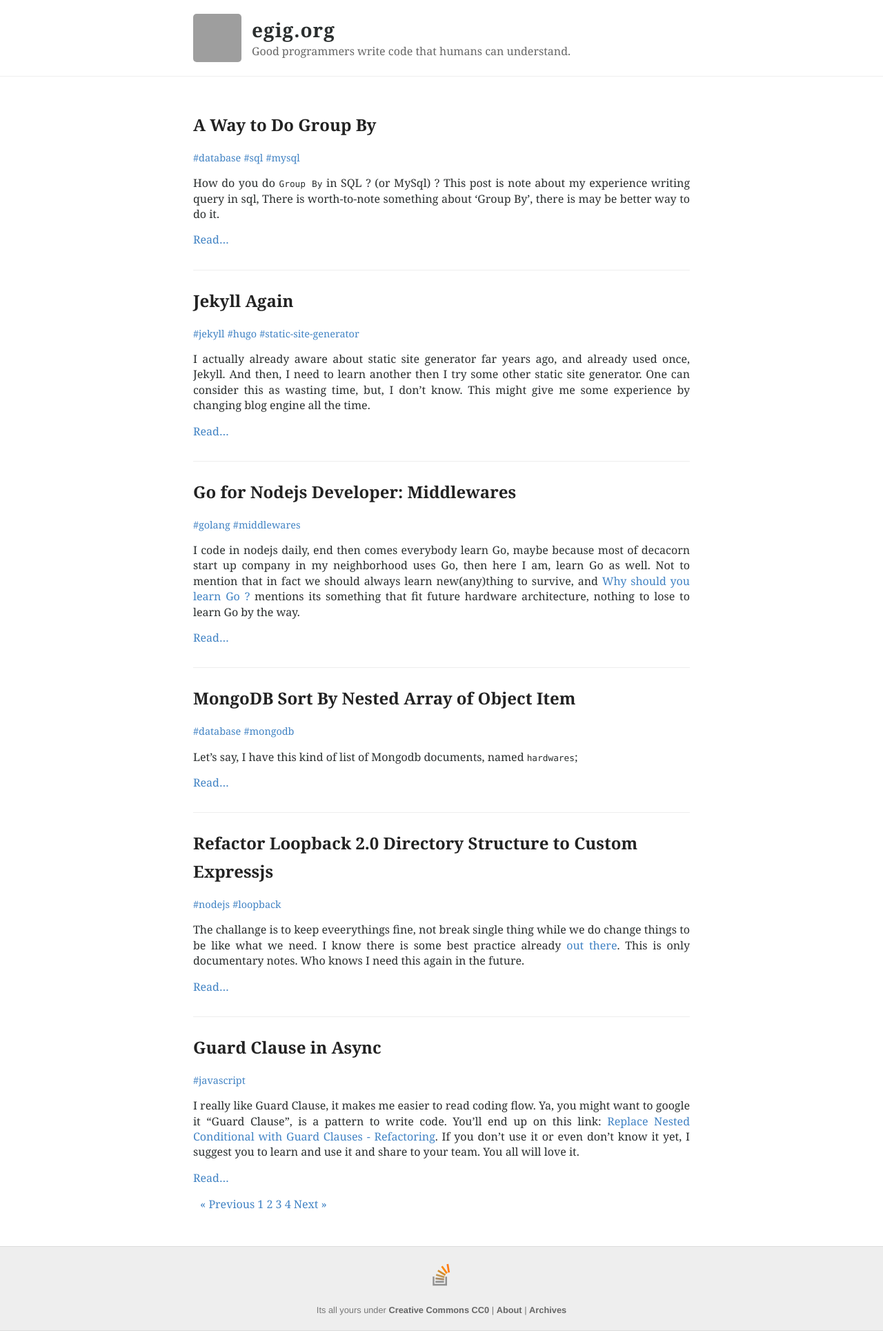
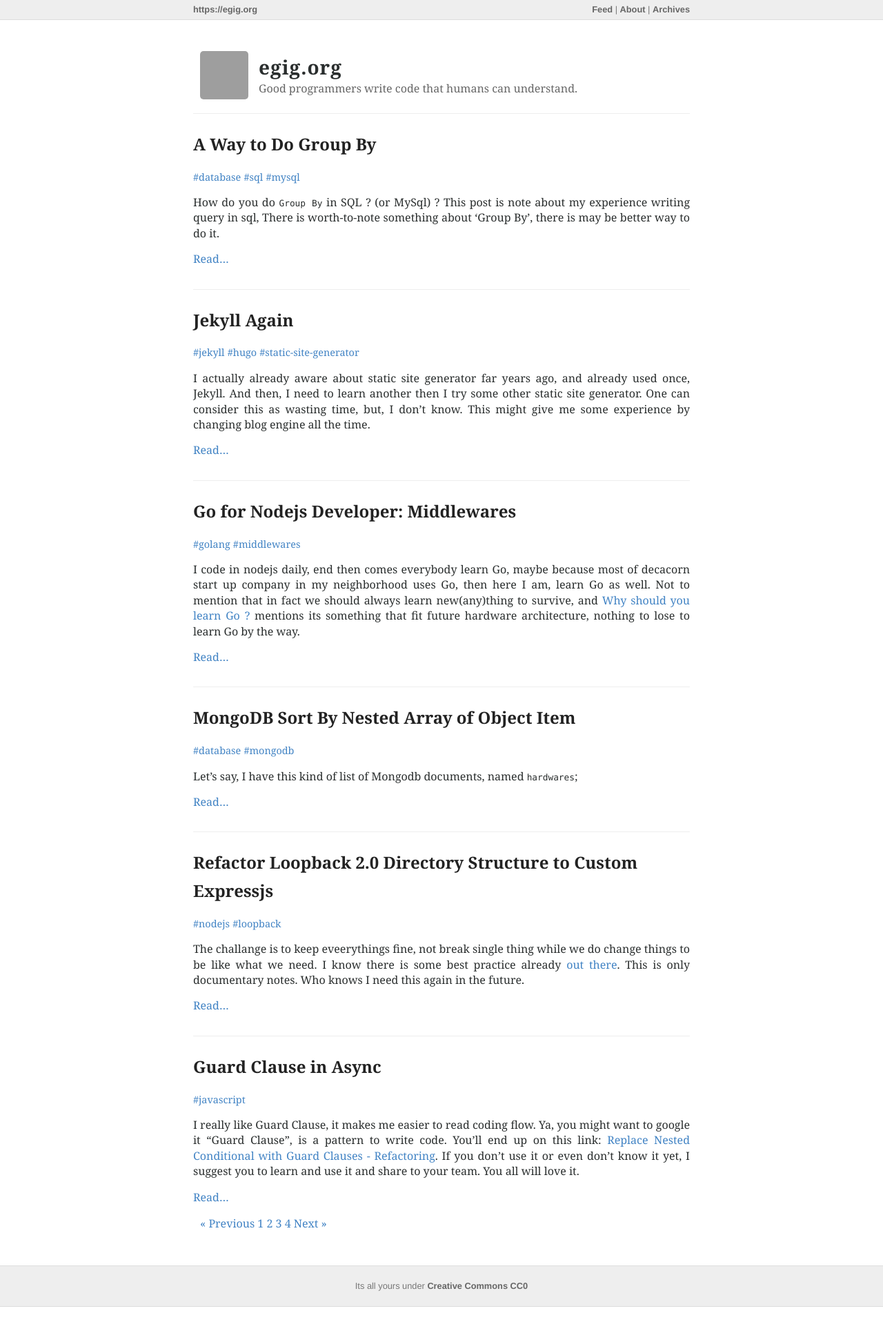
Before and after one commit to egig/egig.github.io, a Jekyll site: the page built from index.html, in a window 1280 px wide. Shown: the whole page at 69% size. Built offline with Jekyll 4.4.1, drawn with Linux system fonts in a browser that asks for light colours; the list of posts is cut into pages by our own code; after the commit the page ends 1894 px from its top, so only the background shows below that; grey boxes are pictures that could not be loaded.

Commit message:
better layout

```diff
--- a/_config.yml
+++ b/_config.yml
@@ -27,7 +27,7 @@
   pinterest:
   rss: # just type anything here for a working RSS icon
   twitter:
-  stackoverflow: users/2071491/egig # your stackoverflow profile, e.g. "users/50476/bart-kiers"
+  stackoverflow: # your stackoverflow profile, e.g. "users/50476/bart-kiers"
   youtube: # channel/<your_long_string> or user/<user-name>
   googleplus: # anything in your profile username that comes after plus.google.com/
 
--- a/_layouts/default.html
+++ b/_layouts/default.html
@@ -20,18 +20,18 @@
 
   <body>
     <div class="wrapper-masthead">
-      <header class="masthead clearfix">
+      <div class="site-nav-wrapper clearfix">
       <div class="container">
-
-          <a href="{{ site.baseurl }}/" class="site-avatar"><img src="{{ site.avatar }}" /></a>
-
-          <div class="site-info">
-            <h1 class="site-name"><a href="{{ site.baseurl }}/">{{ site.name }}</a></h1>
-            <p class="site-description">{{ site.description }}</p>
-          </div>
-
+        <div class="site-nav">
+          <a href="/">https://egig.org</a>
+        </div>
+        <div class="site-nav-right">
+          <a href="/feed.xml">Feed</a> |
+          <a href="/about.html">About</a> |
+          <a href="/archives.html">Archives</a>
+        </div>
       </div>
-      </header>
+      </div>
     </div>
 
     <div id="main" role="main" class="container">
--- a/index.html
+++ b/index.html
@@ -1,6 +1,17 @@
 ---
 layout: default
 ---
+
+<header class="masthead clearfix">
+      <div class="container">
+          <a href="{{ site.baseurl }}/" class="site-avatar"><img src="{{ site.avatar }}" /></a>
+
+          <div class="site-info">
+            <h1 class="site-name"><a href="{{ site.baseurl }}/">{{ site.name }}</a></h1>
+            <p class="site-description">{{ site.description }}</p>
+          </div>
+      </div>
+</header>
 
 <div class="posts">
   {% for post in paginator.posts %}
--- a/style.scss
+++ b/style.scss
@@ -154,7 +154,7 @@
 //
 
 .wrapper-masthead {
-  margin-bottom: 50px;
+  margin-bottom: 25px;
 }
 
 .masthead {
@@ -184,7 +184,6 @@
 }
 
 .site-info {
-  float: left;
 
   @include mobile {
     float: none;
@@ -211,6 +210,28 @@
   @include mobile {
     margin: 3px 0;
   }
+}
+
+.site-nav-wrapper {
+  border-bottom: 1px solid #ddd;
+  background-color: $lightGray;
+  padding: 5px 0;
+  font-size: 0.8em;
+      font-family: $helveticaNeue;
+  color: #777777;
+  a {
+    color: #666666;
+    font-weight: bolder;
+  }
+}
+
+
+.site-nav {
+    float: left;
+}
+
+.site-nav-right {
+    float: right;
 }
 
 //
@@ -264,6 +285,11 @@
   }
 }
 
+.post-title-wrapper {
+  text-align: center;
+  margin-bottom: 25px;
+}
+
 .post-tag {
   font-size: 0.9em;
 }
```
Also changed, not shown: other parts of _layouts/default.html (+1 -5 lines), _layouts/post.html (+5 -5 lines).
